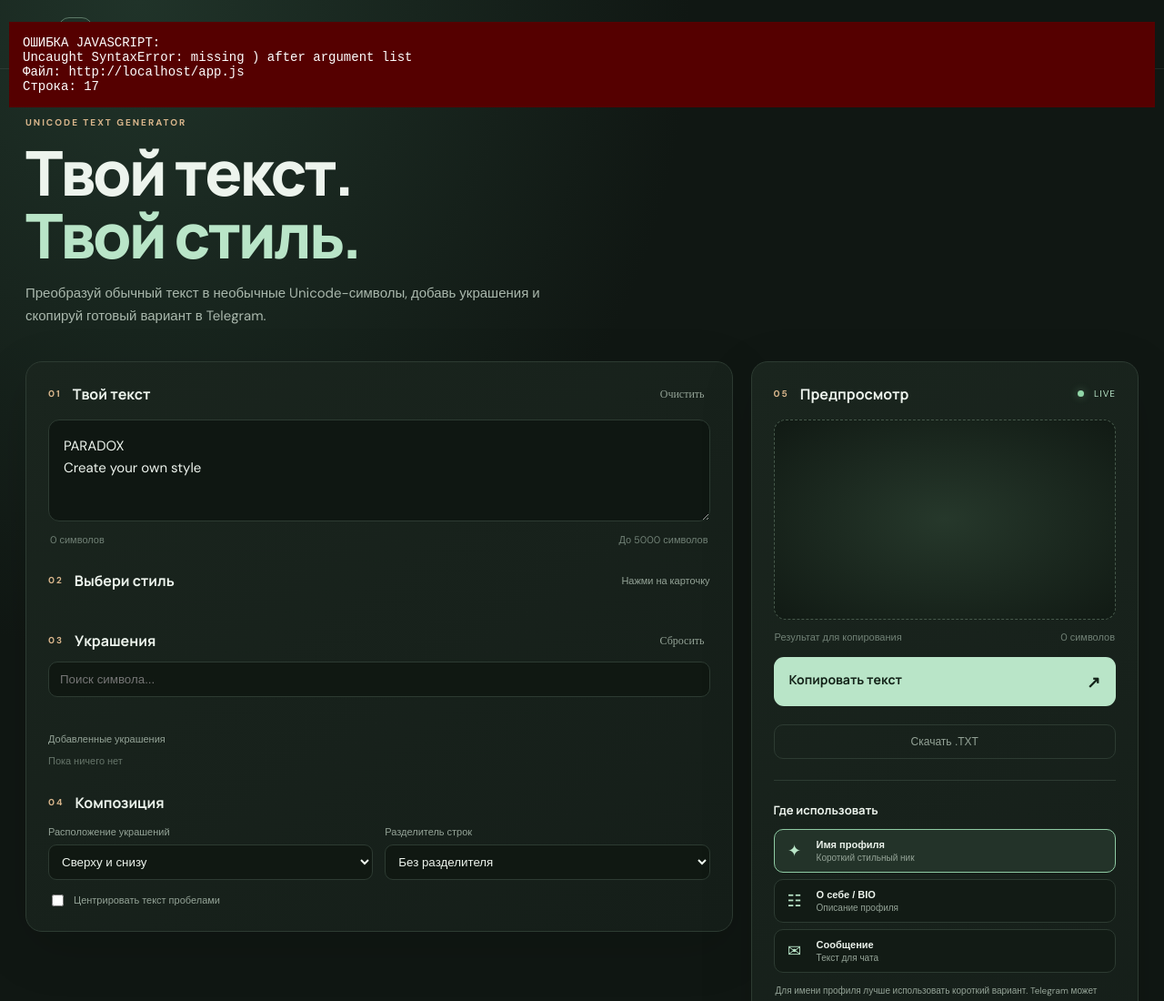
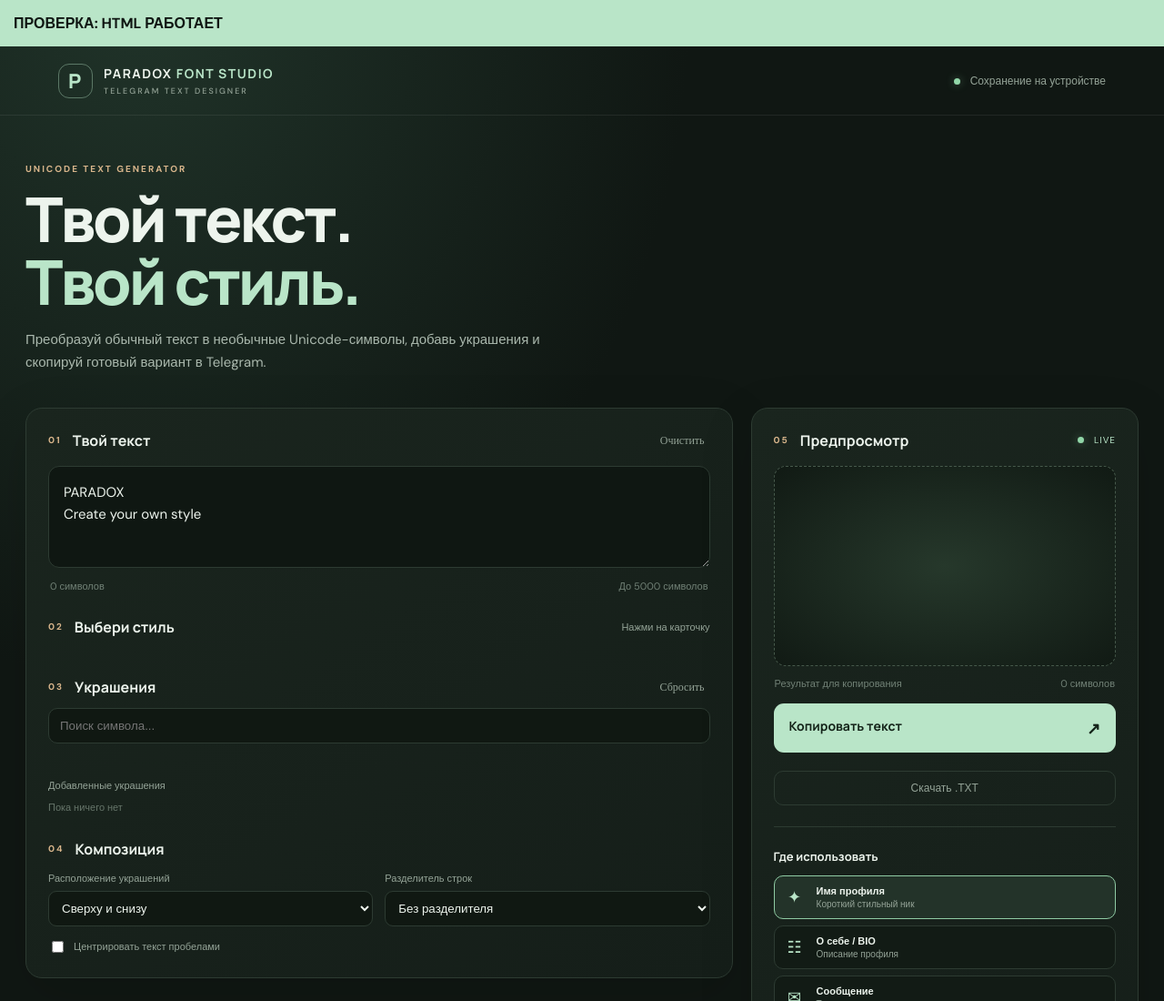
Before and after one commit to Vitalyz21/PARADOX_FONT_STUDIO, a plain HTML site: page index.html in a window 1280 px wide. Shown: the top 1100 px of the page at 91% size. Drawn offline with Linux system fonts and the light colour scheme.

Commit message:
Update script handling in index.html
Removed error listener script and added a test status message on DOMContentLoaded.

```diff
--- a/index.html
+++ b/index.html
@@ -61,13 +61,15 @@ Create your own style</textarea>
     </section>
     <footer>PARADOX FONT STUDIO <span>Создавай. Украшай. Копируй.</span></footer>
   </main>
-  <script>
-window.addEventListener('error', function(e) {
-  const box = document.createElement('pre');
-  box.style.cssText = 'position:fixed;z-index:99999;top:10px;left:10px;right:10px;background:#500;color:white;padding:15px;white-space:pre-wrap;font-size:14px';
-  box.textContent = 'ОШИБКА JAVASCRIPT:\n' + e.message + '\nФайл: ' + e.filename + '\nСтрока: ' + e.lineno;
-  document.body.appendChild(box);
+
+<script>
+document.addEventListener('DOMContentLoaded', function() {
+  document.body.insertAdjacentHTML('afterbegin',
+    '<div id="testStatus" style="position:relative;z-index:99999;background:#b9e5c8;color:#101713;padding:15px;font-size:16px;font-weight:bold">ПРОВЕРКА: HTML РАБОТАЕТ</div>'
+  );
 });
-  </script><script src="app.js" charset="UTF-8"></script>
+</script>
+
+<script src="app.js?v=2" charset="UTF-8"></script>
 </body>
 </html>
```
